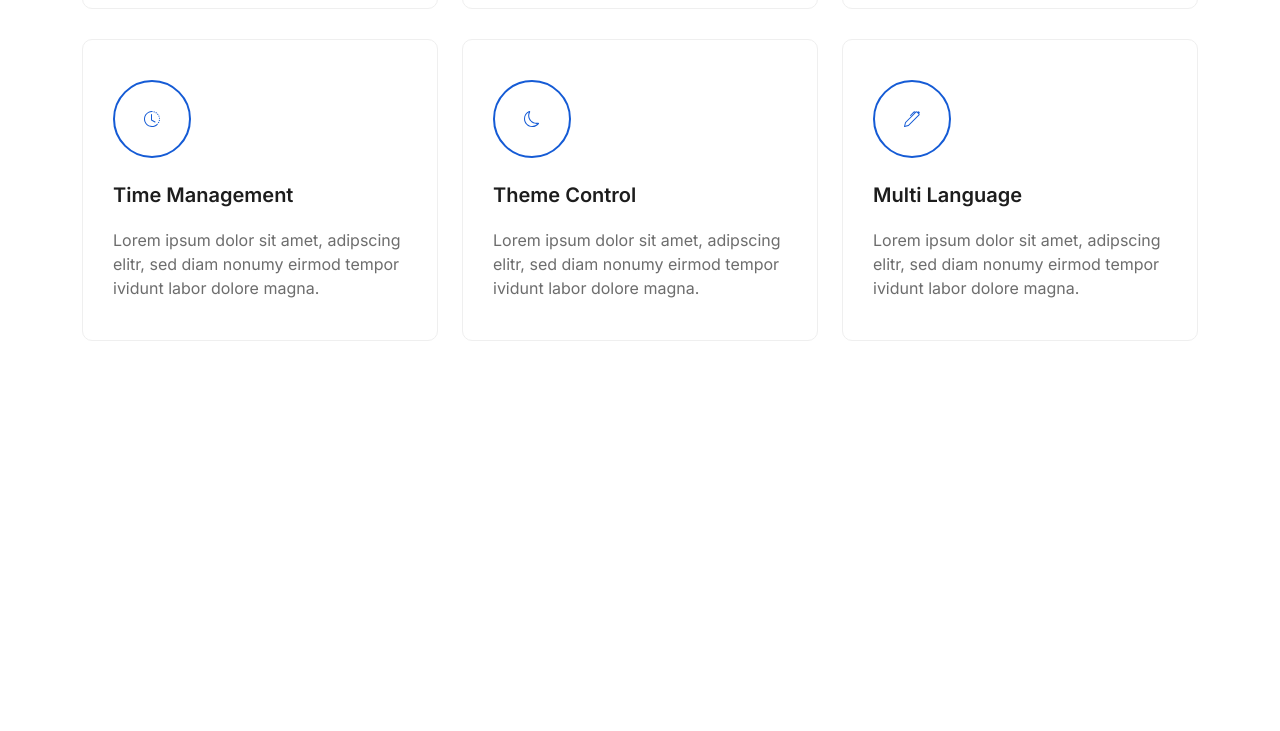
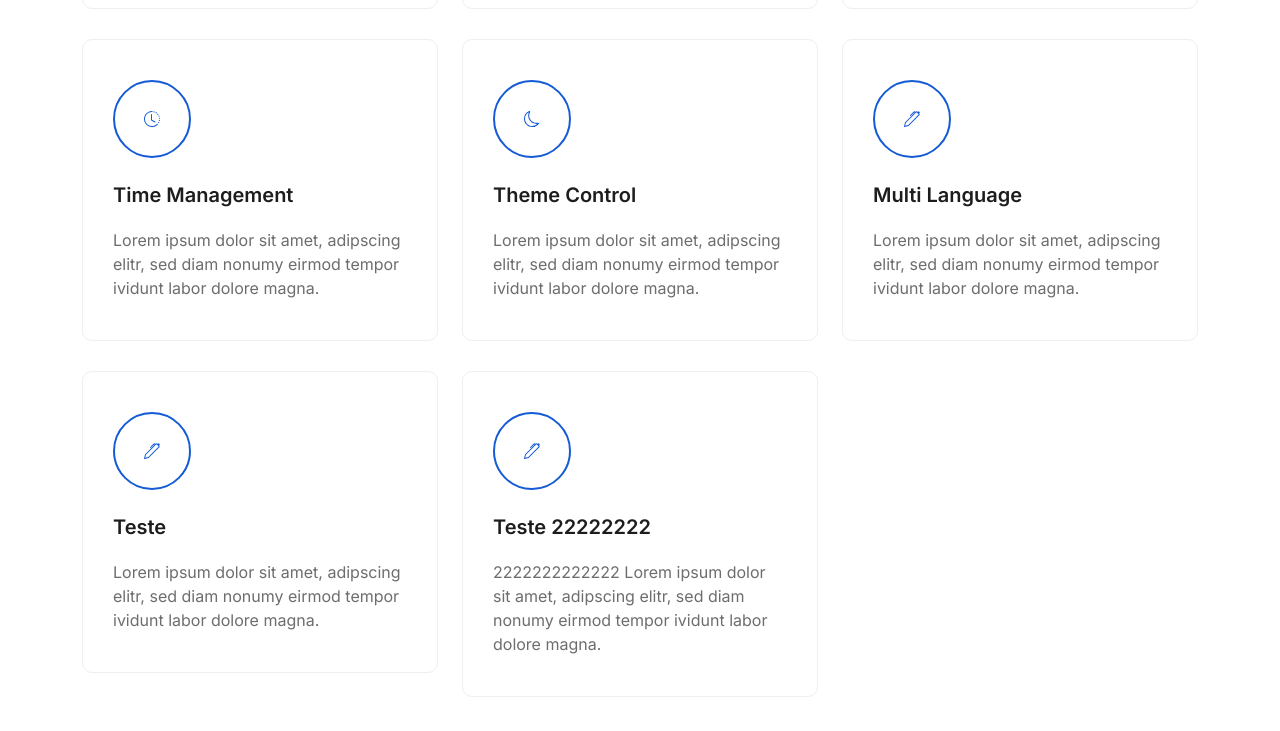
Before and after one commit to git12nazneen/template, a plain HTML site: page index.html in a window 1280 px wide. Shown: the part 812-1543 px from the top of the page. Before the commit the page ends 1283 px from the top, so only its background shows below. Drawn offline with Linux system fonts and the light colour scheme.

Commit message:
[test} ]
]

```diff
--- a/index.html
+++ b/index.html
@@ -191,6 +191,38 @@
             </div>
           </div>
         </div>
+        <div class="col-lg-4 col-md-6">
+          <div class="single-services">
+            <div class="service-icon">
+              <svg xmlns="http://www.w3.org/2000/svg" width="16" height="16" fill="currentColor" class="bi bi-pen" viewBox="0 0 16 16">
+                <path d="m13.498.795.149-.149a1.207 1.207 0 1 1 1.707 1.708l-.149.148a1.5 1.5 0 0 1-.059 2.059L4.854 14.854a.5.5 0 0 1-.233.131l-4 1a.5.5 0 0 1-.606-.606l1-4a.5.5 0 0 1 .131-.232l9.642-9.642a.5.5 0 0 0-.642.056L6.854 4.854a.5.5 0 1 1-.708-.708L9.44.854A1.5 1.5 0 0 1 11.5.796a1.5 1.5 0 0 1 1.998-.001m-.644.766a.5.5 0 0 0-.707 0L1.95 11.756l-.764 3.057 3.057-.764L14.44 3.854a.5.5 0 0 0 0-.708z"/>
+              </svg>
+            </div>
+            <div class="service-content">
+              <h4>Teste</h4>
+              <p>
+                Lorem ipsum dolor sit amet, adipscing elitr, sed diam nonumy
+                eirmod tempor ividunt labor dolore magna.
+              </p>
+            </div>
+          </div>
+        </div>
+        <div class="col-lg-4 col-md-6">
+          <div class="single-services">
+            <div class="service-icon">
+              <svg xmlns="http://www.w3.org/2000/svg" width="16" height="16" fill="currentColor" class="bi bi-pen" viewBox="0 0 16 16">
+                <path d="m13.498.795.149-.149a1.207 1.207 0 1 1 1.707 1.708l-.149.148a1.5 1.5 0 0 1-.059 2.059L4.854 14.854a.5.5 0 0 1-.233.131l-4 1a.5.5 0 0 1-.606-.606l1-4a.5.5 0 0 1 .131-.232l9.642-9.642a.5.5 0 0 0-.642.056L6.854 4.854a.5.5 0 1 1-.708-.708L9.44.854A1.5 1.5 0 0 1 11.5.796a1.5 1.5 0 0 1 1.998-.001m-.644.766a.5.5 0 0 0-.707 0L1.95 11.756l-.764 3.057 3.057-.764L14.44 3.854a.5.5 0 0 0 0-.708z"/>
+              </svg>
+            </div>
+            <div class="service-content">
+              <h4>Teste 22222222</h4>
+              <p> 2222222222222
+                Lorem ipsum dolor sit amet, adipscing elitr, sed diam nonumy
+                eirmod tempor ividunt labor dolore magna.
+              </p>
+            </div>
+          </div>
+        </div>
       </div>
     </div>
   </section>
```
